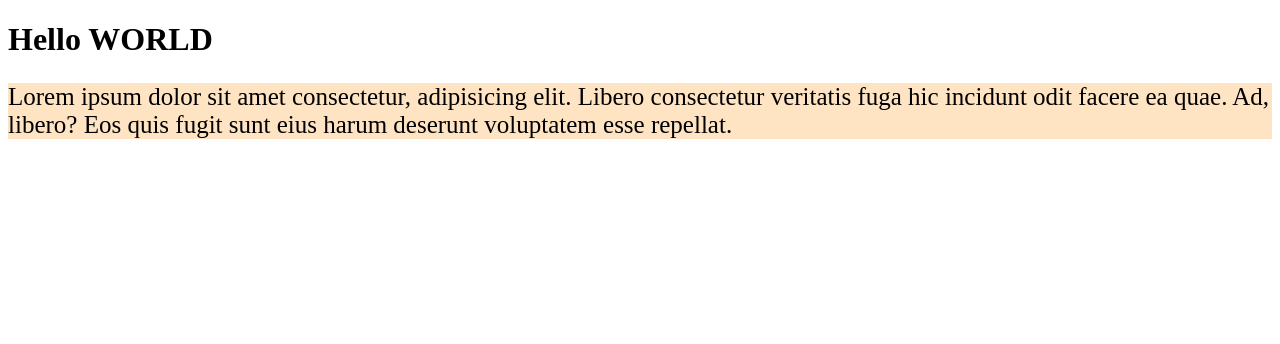
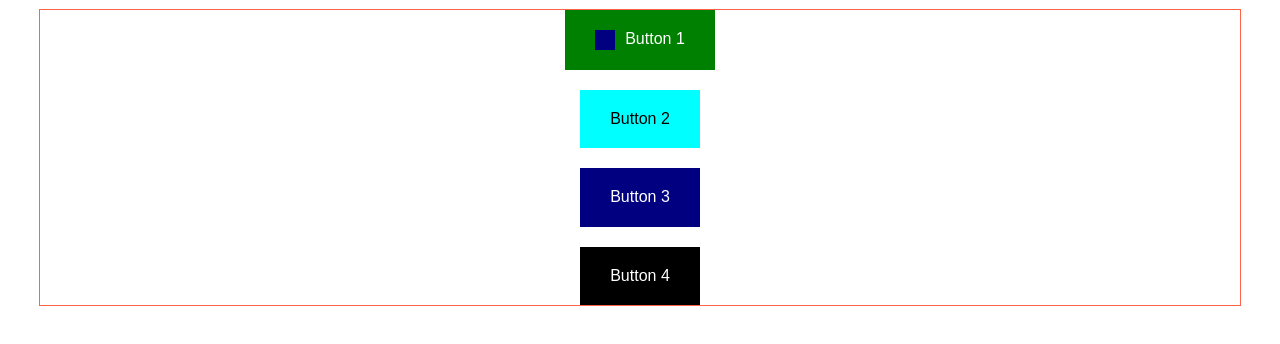
Before and after one commit to pavlo-berkut/Tutorial, a plain HTML site: page index.html in a window 1280 px wide. Drawn offline with nearby package versions, Linux system fonts and the light colour scheme; a web font is replaced by a local one.

Commit message:
Link to btn

```diff
--- a/css/styles.css
+++ b/css/styles.css
@@ -1,4 +1,60 @@
-.text {
-  font-size: 25px;
-  background-color: bisque;
+body {
+  font-family: 'Signika Negative', sans-serif;
 }
+
+ul {
+  list-style: none;
+  margin: 10px 0;
+  padding: 0;
+}
+
+.container {
+  width: 1200px;
+  padding-left: 15px;
+  padding-right: 15px;
+  margin-left: auto;
+  margin-right: auto;
+  outline: 1px solid tomato;
+}
+
+.list-item {
+  text-align: center;
+}
+
+span {
+  display: inline-block;
+  margin-right: 10px;
+  padding: 10px;
+  background-color: navy;
+  vertical-align: middle;
+}
+
+.list-item:first-child>a {
+  text-align: end;
+}
+
+.list-item:not(:last-child) {
+  margin-bottom: 20px;
+}
+
+.btn-link {
+  display: inline-block;
+  padding: 20px 30px;
+  text-decoration: none;
+  background-color: green;
+  color: white;
+}
+
+.list-item:nth-of-type(2)>a {
+  background-color: aqua;
+  color: black;
+}
+
+.list-item:nth-of-type(3)>a {
+  background-color: navy;
+}
+
+.list-item:last-child>a {
+  background-color: black;
+  color: white;
+}
--- a/index.html
+++ b/index.html
@@ -1,18 +1,44 @@
 <!DOCTYPE html>
 <html lang="en">
+
 <head>
   <meta charset="UTF-8" />
   <meta http-equiv="X-UA-Compatible" content="IE=edge" />
   <meta name="viewport" content="width=device-width, initial-scale=1.0" />
-    <title>My first project</title>
+  <meta name="description" content="I am learning" />
+
+  <title>My Tutorial</title>
+
+  <!-- Add fonts -->
+  <link rel="preconnect" href="https://fonts.googleapis.com" />
+  <link rel="preconnect" href="https://fonts.gstatic.com" crossorigin />
+  <link href="https://fonts.googleapis.com/css2?family=Signika+Negative:wght@400;500;700&display=swap"
+    rel="stylesheet" />
+
+  <!-- Connect CSS -->
+  <link rel="stylesheet" href="https://cdnjs.cloudflare.com/ajax/libs/modern-normalize/1.1.0/modern-normalize.min.css"
+    integrity="sha512-wpPYUAdjBVSE4KJnH1VR1HeZfpl1ub8YT/NKx4PuQ5NmX2tKuGu6U/JRp5y+Y8XG2tV+wKQpNHVUX03MfMFn9Q=="
+    crossorigin="anonymous" referrerpolicy="no-referrer" />
   <link rel="stylesheet" href="./css/styles.css" />
 </head>
+
 <body>
-    <h1>Hello WORLD</h1>
-    <p class="text">
-      Lorem ipsum dolor sit amet consectetur, adipisicing elit. Libero
-      consectetur veritatis fuga hic incidunt odit facere ea quae. Ad, libero?
-      Eos quis fugit sunt eius harum deserunt voluptatem esse repellat.
-    </p>
+  <div class="container">
+    <ul class="list">
+      <li class="list-item">
+        <a class="btn-link" href=""><span class="icon"></span>Button 1</a>
+      </li>
+      <li class="list-item">
+        <a class="btn-link" href="">Button 2</a>
+      </li>
+      <li class="list-item">
+        <a class="btn-link" href="">Button 3</a>
+      </li>
+      <li class="list-item">
+        <a class="btn-link" href="">Button 4</a>
+      </li>
+    </ul>
+  </div>
 </body>
+
 </html>
```
Also changed, not shown: .prettierrc.json (added), 1 other file. Lines whose indentation alone changed are shown as unchanged.
